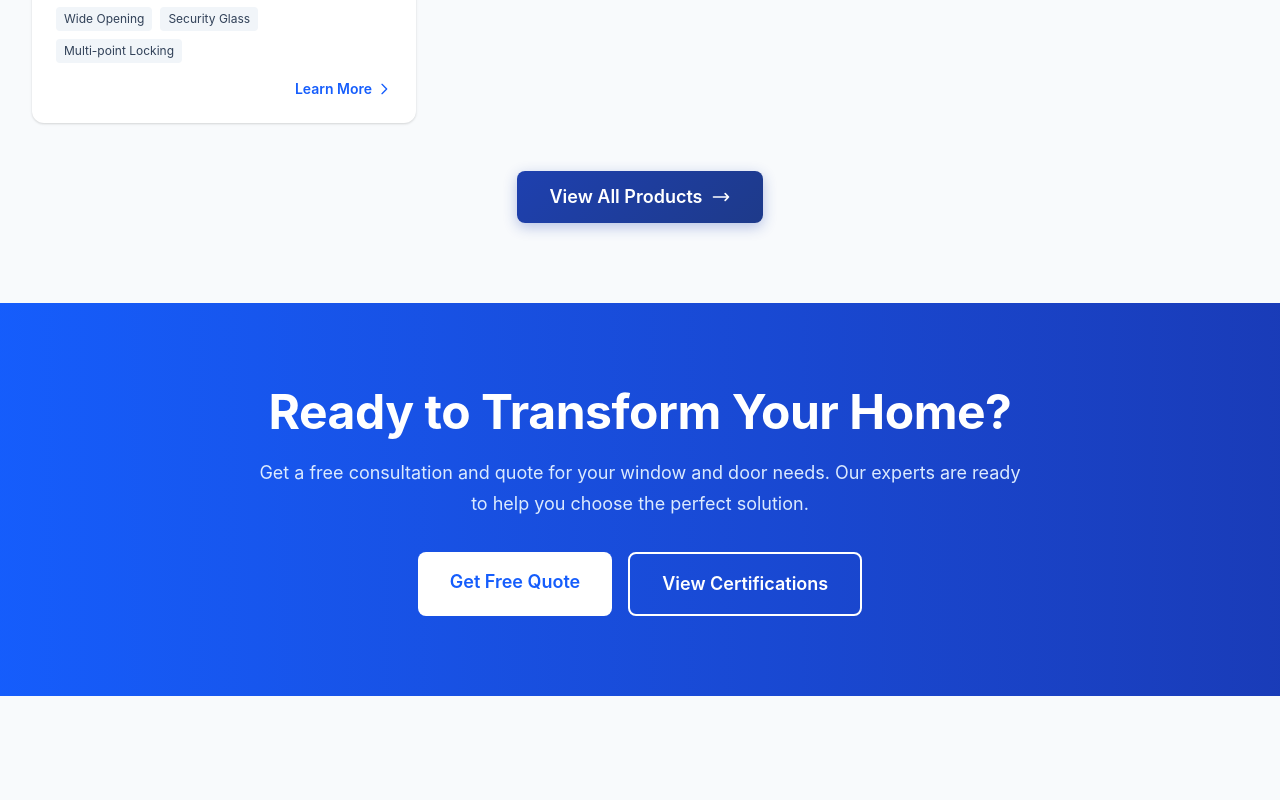
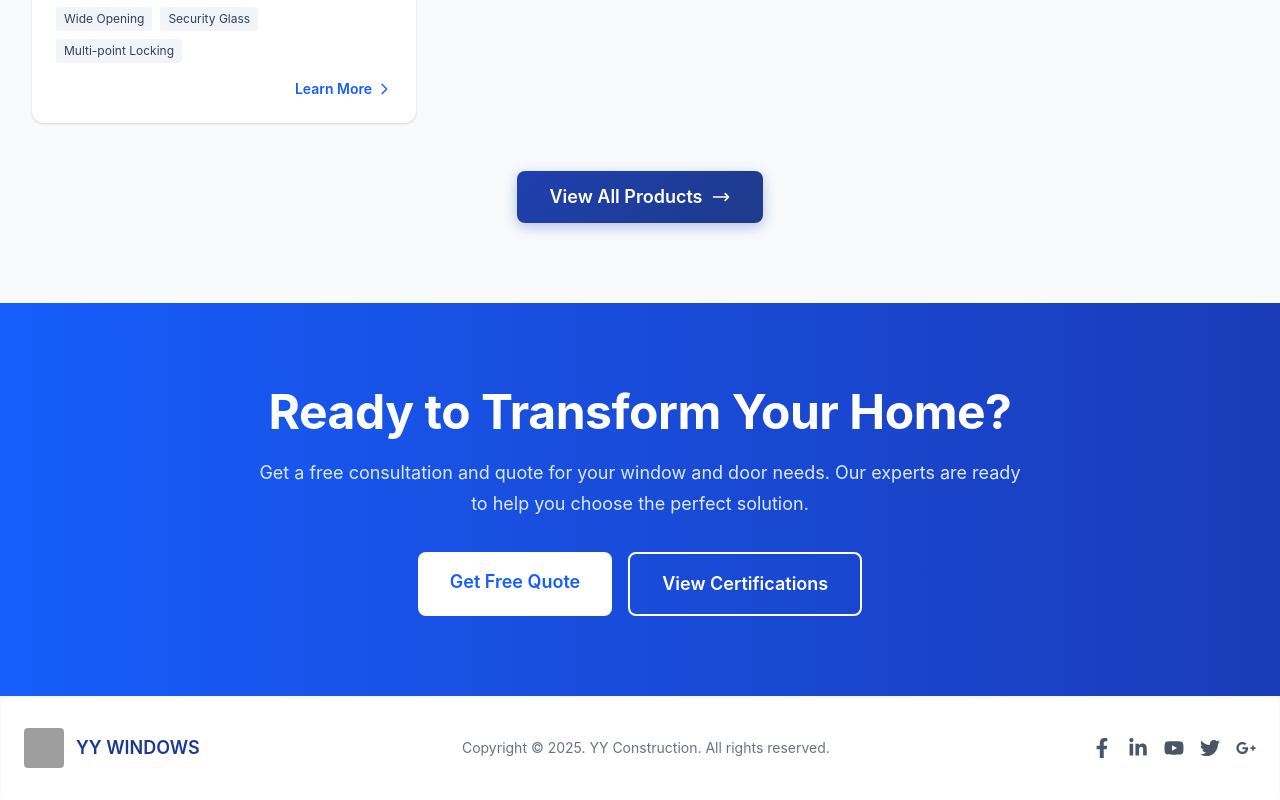
Before and after one commit to sunShineLoveMe/foreign_trade_website, a React (Vite) app: page / in a window 1280 px wide. Shown: the part 2728-3528 px from the top of the page. Before the commit the page ends 3424 px from the top, so only its background shows below. Built offline with nearby package versions, Linux system fonts and the light colour scheme; grey boxes are pictures that could not be loaded; the HTML template or start-up script is replaced by a standard one.

Commit message:
增加顶部copyright的版权声明

```diff
--- a/package.json
+++ b/package.json
@@ -22,6 +22,7 @@
     "react": "^19.1.1",
     "react-dom": "^19.1.1",
     "react-i18next": "^15.6.1",
+    "react-icons": "^5.5.0",
     "react-router-dom": "^7.7.1",
     "tailwindcss": "^4.1.11",
     "vite": "^6.3.5"
--- /dev/null
+++ b/src/components/FooterBar.jsx
@@ -0,0 +1,51 @@
+import {
+    FaFacebookF,
+    FaLinkedinIn,
+    FaYoutube,
+    FaTwitter,
+    FaGooglePlusG,
+  } from "react-icons/fa";
+
+  export default function FooterBar() {
+    return (
+      <footer className="bg-white shadow-inner px-6 py-6 sm:py-8">
+        <div className="max-w-7xl mx-auto flex flex-col sm:flex-row items-center justify-between gap-6 sm:gap-0">
+          {/* 左侧：Logo */}
+          <div className="flex items-center gap-3">
+            <img
+              src="https://picsum.photos/80"
+              alt="YY Windows Logo"
+              className="w-10 h-10 rounded object-cover"
+            />
+            <span className="text-lg font-semibold text-blue-900">
+              YY WINDOWS
+            </span>
+          </div>
+
+          {/* 中间：版权信息 */}
+          <div className="text-gray-500 text-sm text-center sm:text-left">
+            Copyright © 2025. YY Construction. All rights reserved.
+          </div>
+
+          {/* 右侧：社交图标 */}
+          <div className="flex gap-4 text-gray-600 text-xl">
+            <a href="#" aria-label="Facebook" className="hover:opacity-75">
+              <FaFacebookF />
+            </a>
+            <a href="#" aria-label="LinkedIn" className="hover:opacity-75">
+              <FaLinkedinIn />
+            </a>
+            <a href="#" aria-label="YouTube" className="hover:opacity-75">
+              <FaYoutube />
+            </a>
+            <a href="#" aria-label="Twitter" className="hover:opacity-75">
+              <FaTwitter />
+            </a>
+            <a href="#" aria-label="Google Plus" className="hover:opacity-75">
+              <FaGooglePlusG />
+            </a>
+          </div>
+        </div>
+      </footer>
+    );
+  }
--- a/src/pages/HomePage.jsx
+++ b/src/pages/HomePage.jsx
@@ -2,6 +2,7 @@ import React from 'react';
 import { Link } from 'react-router-dom';
 import { useTranslation } from 'react-i18next';
 import ImageWithLoading from '../components/ImageWithLoading';
+import FooterBar from '../components/FooterBar';
 
 const HomePage = () => {
   const { t } = useTranslation();
@@ -261,6 +262,7 @@ const HomePage = () => {
           </div>
         </div>
       </section>
+      <FooterBar />
     </div>
   );
 };
```
Also changed, not shown: 1 other file (tests, documents, lock files or other folders).
